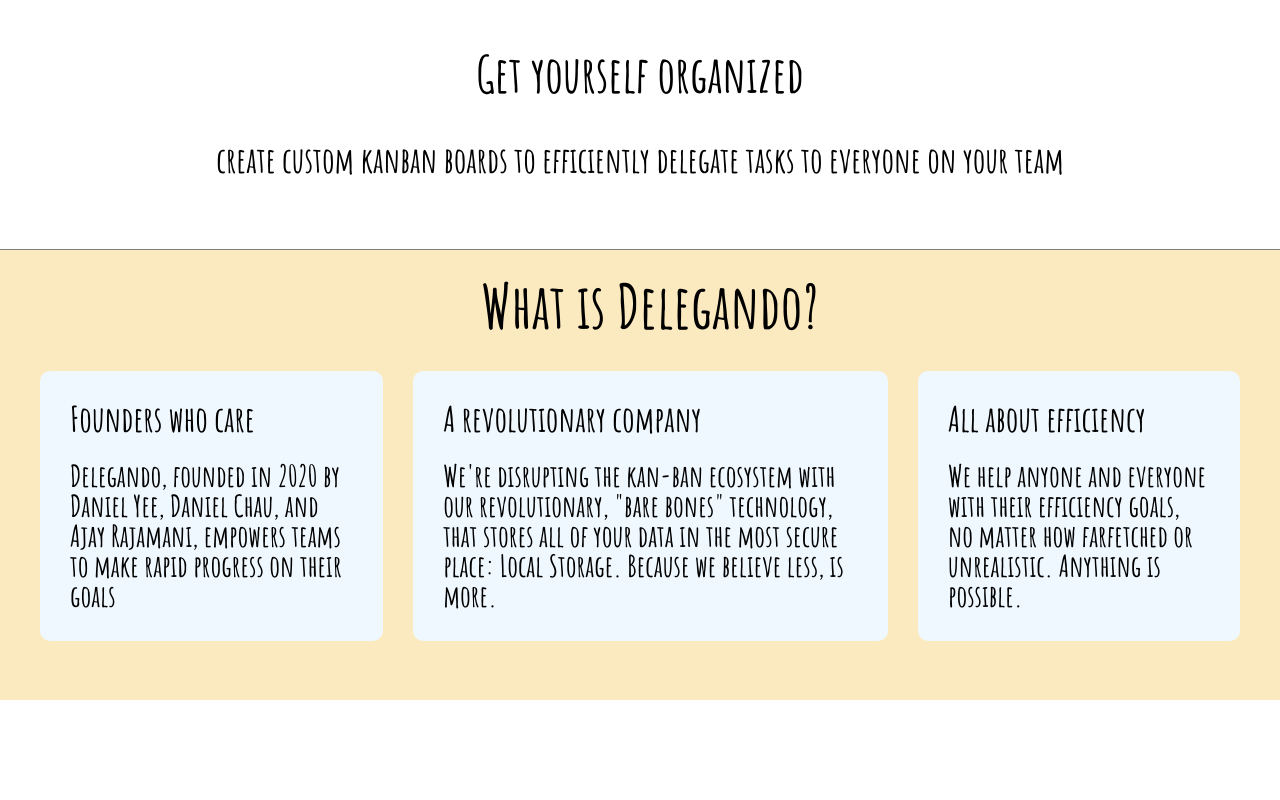
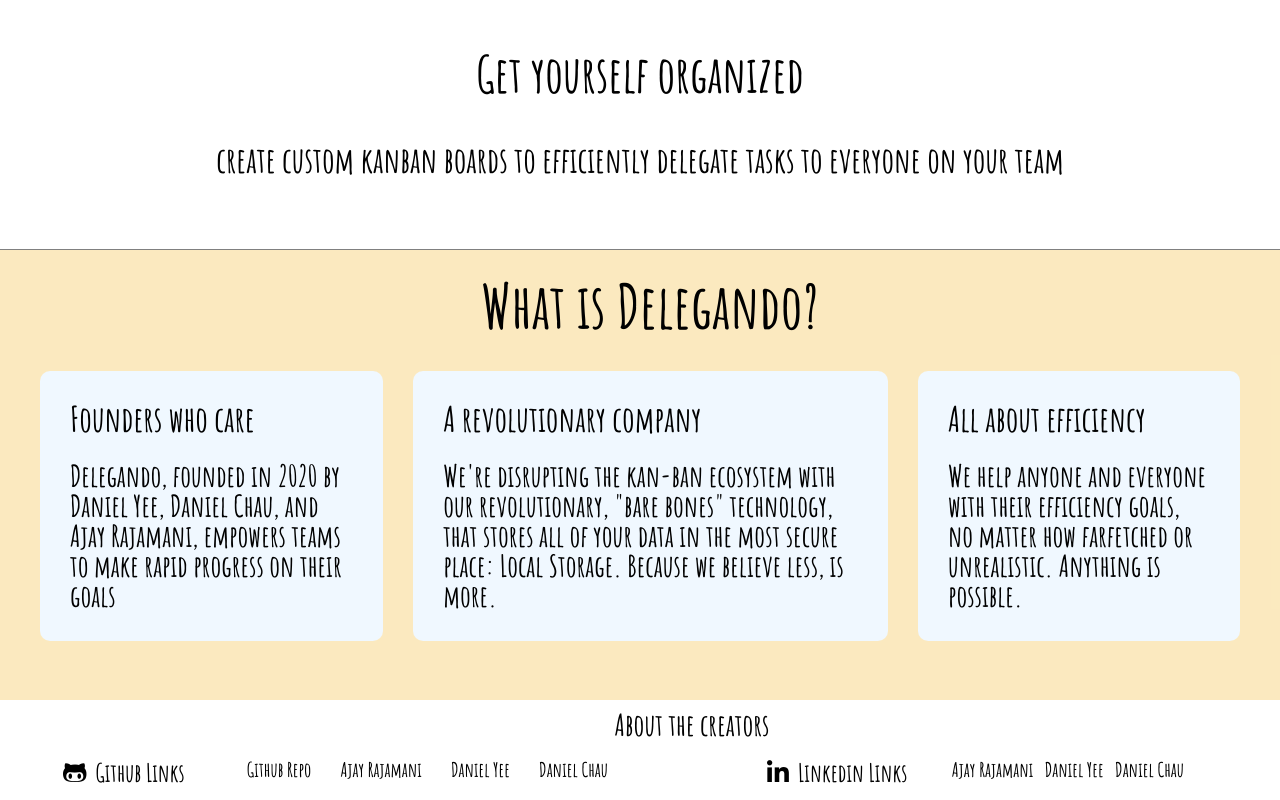
Before and after one commit to stickmanbob/Delegando, a React (Create React App) app: page /#/ in a window 1280 px wide. Shown: the part 662-1462 px from the top of the page. Before the commit the page ends 1362 px from the top, so only its background shows below. Built offline with nearby package versions, Linux system fonts and the light colour scheme.

Commit message:
Adds footer with links

```diff
--- a/public/index.html
+++ b/public/index.html
@@ -11,6 +11,10 @@
       href="https://fonts.googleapis.com/css2?family=Amatic+SC:wght@700&display=swap"
       rel="stylesheet"
     />
+    <script
+      src="https://kit.fontawesome.com/9155bfe459.js"
+      crossorigin="anonymous"
+    ></script>
 
     <!--
       manifest.json provides metadata used when your web app is installed on a
--- a/src/App.jsx
+++ b/src/App.jsx
@@ -1,32 +1,31 @@
 import React from "react";
-import {connect} from 'react-redux';
+import { connect } from "react-redux";
 import "./styles/index.css";
 import Board from "./components/board";
-import { HashRouter, Switch, Route} from "react-router-dom";
+import { HashRouter, Switch, Route } from "react-router-dom";
 import BoardIndex from "./components/board_index";
 import Landing from "./components/landing";
 import NavBar from "./components/nav-bar";
+import Footer from "./components/footer";
 
-class App extends React.Component{
-	constructor(props){
+class App extends React.Component {
+  constructor(props) {
     super(props);
 
     this.save = this.save.bind(this);
   }
 
-	save(){
+  save() {
     let storage = window.localStorage;
-		if(this.props.state){
+    if (this.props.state) {
       let data = JSON.stringify(this.props.state);
       storage.setItem("data", data);
     }
   }
 
-	render(){
+  render() {
     this.save();
     return (
-
-
       <HashRouter>
         <NavBar />
         <Switch>
@@ -39,22 +38,19 @@
           </Route>
 
           <Route path="/">
-							<Landing/>
+            <Landing />
           </Route>
         </Switch>
-
+        <Footer />
       </HashRouter>
-
-
     );
-	}
-
-}
-
-function mSTP(state){
-	return{
-		state:state
   }
 }
 
-export default connect (mSTP, null)(App);
+function mSTP(state) {
+  return {
+    state: state,
+  };
+}
+
+export default connect(mSTP, null)(App);
--- /dev/null
+++ b/src/components/footer.jsx
@@ -0,0 +1,39 @@
+import React from "react";
+import { Link } from "react-router-dom";
+
+export default function Footer() {
+  return (
+    <footer>
+      <h1 id="about">About the creators</h1>
+      <div className="footer">
+        <div className="githubs">
+          <h3>
+            {" "}
+            <i className="fab fa-github-alt"></i> &nbsp;Github Links
+          </h3>
+          <a href="https://github.com/stickmanbob/JS-Olympics">Github Repo</a>
+
+          <a href="https://github.com/stickmanbob">Ajay Rajamani</a>
+          <a href="https://github.com/danjamesyee">Daniel Yee</a>
+          <a href="https://github.com/danchau88">Daniel Chau</a>
+        </div>
+        <div className="linkedins">
+          <h3>
+            {" "}
+            <i class="fab fa-linkedin-in"></i> &nbsp;Linkedin Links
+          </h3>
+
+          <a href="https://www.linkedin.com/in/ajay-rajamani-1789711b2/">
+            Ajay Rajamani
+          </a>
+          <a href="https://www.linkedin.com/in/daniel-yee-6886441b0/">
+            Daniel Yee
+          </a>
+          <a href="https://www.linkedin.com/in/daniel-chau-432718105/">
+            Daniel Chau
+          </a>
+        </div>
+      </div>
+    </footer>
+  );
+}
--- a/src/components/landing.jsx
+++ b/src/components/landing.jsx
@@ -3,7 +3,7 @@
 
 export default function Landing() {
   return (
-    <section>
+    <section className="landing">
       <header className="landing-one">
         <h3>Helping you delegate your tasks</h3>
         <img src={require("../delegando.gif")} alt="gif"></img>
--- /dev/null
+++ b/src/styles/footer.css
@@ -0,0 +1,52 @@
+.footer {
+  padding-top: 20px;
+  display: flex;
+  min-height: 40px;
+  font-size: 25px;
+  justify-content: space-around;
+}
+
+.githubs {
+  display: flex;
+  justify-content: space-between;
+  font-size: 20px;
+  width: 40%;
+}
+
+.githubs > h3 {
+  position: relative;
+  right: 33px;
+  font-size: 25px;
+  padding-bottom: 10px;
+}
+
+.githubs > a:hover {
+  color: grey;
+}
+
+.linkedins {
+  display: flex;
+  justify-content: space-between;
+  font-size: 20px;
+  width: 30%;
+}
+
+.linkedins > h3 {
+  position: relative;
+  right: 33px;
+  font-size: 25px;
+  padding-bottom: 10px;
+}
+
+.linkedins > a:hover {
+  color: grey;
+}
+
+#about {
+  text-align: center;
+  font-size: 30px;
+  padding-top: 10px;
+  position: relative;
+  left: 180px;
+  width: 80%;
+}
--- a/src/styles/index.css
+++ b/src/styles/index.css
@@ -3,9 +3,10 @@
 @import url("./modal.css");
 @import url("./column.css");
 @import url("./landing.css");
+@import url("./footer.css");
 @import url("./reset.css");
 
-#root{
+#root {
   min-width: fit-content;
 }
 
@@ -39,7 +40,7 @@
   background-color: rgb(199, 199, 147);
 }
 .board-index {
-		background-image: linear-gradient(to bottom,  #9EB7E5, rgb(247, 247, 247));
+  background-image: linear-gradient(to bottom, #9eb7e5, rgb(247, 247, 247));
   min-height: 900px;
   display: flex;
   flex-direction: column;
@@ -54,10 +55,9 @@
   align-items: center;
   justify-content: center;
   position: relative;
-
 }
 
-.add-board-button{
+.add-board-button {
   font-size: 100px;
   position: absolute;
   right: -50px;
@@ -65,10 +65,9 @@
   color: white;
   -webkit-text-stroke-width: 1px;
   -webkit-text-stroke-color: black;
-
 }
 
-.board-index .add-board-button:hover{
+.board-index .add-board-button:hover {
   color: green;
 }
 
@@ -93,7 +92,7 @@
   border-radius: 10px;
 }
 
-.new-board-form  > button{
+.new-board-form > button {
   position: relative;
   top: 3px;
   margin-left: 15px;
@@ -115,18 +114,16 @@
   word-wrap: break-word;
 }
 
-.all-boards div h2:hover{
+.all-boards div h2:hover {
   color: rgb(89, 100, 110);
 }
-.board-index  span {
+.board-index span {
   align-self: flex-end;
   cursor: pointer;
-
 }
 
-.board-index  span:hover {
-		color:red;
-
+.board-index span:hover {
+  color: red;
 }
 
 .all-boards {
--- a/src/styles/landing.css
+++ b/src/styles/landing.css
@@ -100,3 +100,7 @@
 .nav-bar a:hover {
   color: #9eb7e5;
 }
+
+.landing {
+  overflow-x: hidden;
+}
```
Lines whose indentation alone changed are shown as unchanged.
